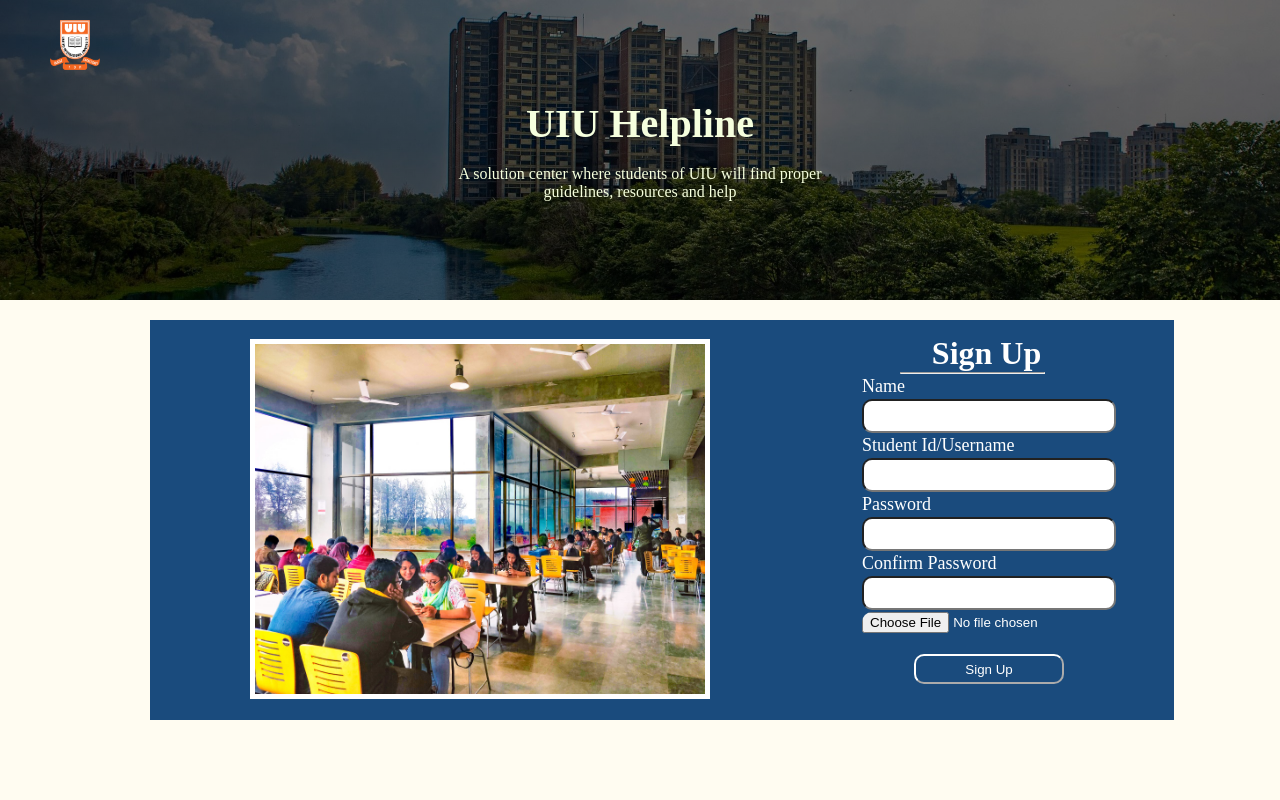
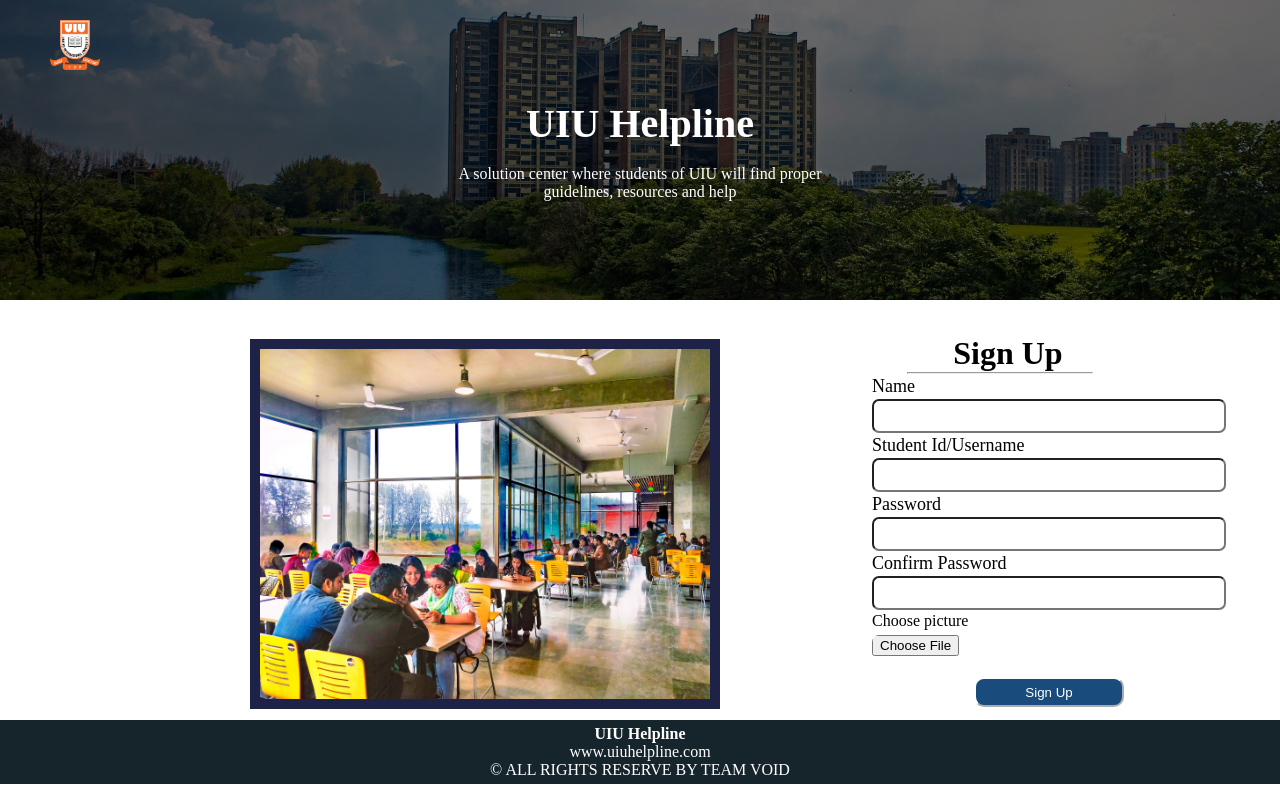
Before and after one commit to Duranta19/UIU-Helpline, a PHP site: page /signup.php in a window 1280 px wide. Run offline with PHP 8.4, Linux system fonts and the light colour scheme.

Commit message:
update some frontend

```diff
--- a/book.php
+++ b/book.php
@@ -16,7 +16,7 @@ if (isset($_GET['search_key'])) {
     $key = $_GET['search_key'];
     // echo $key;
 
-    $sql3 = "SELECT * FROM `book_details` WHERE b_title LIKE '%$key%' ORDER BY u_date DESC";
+    $sql3 = "SELECT * FROM `book_details` WHERE b_title LIKE '%$key%'";
     $result3  = mysqli_query($conn,$sql3);
 }
 ?>
--- a/login.css
+++ b/login.css
@@ -8,7 +8,7 @@
     background-size: cover;
     height: 300px;
     text-align: center;
-    color: rgb(246, 255, 222);
+    color: rgb(255, 255, 255);
 }
 .cover img{
     height: 50px;
@@ -20,6 +20,7 @@
 .cover h1{
     padding-top: 100px;
     font-size: 40px;
+    /* margin-left: 100px; */
 }
 
 .limg{
@@ -34,7 +35,7 @@
     width: 25%;
     margin-left: 850px;
     margin-top: -400px;
-    text-align: center;
+    /* text-align: center; */
 
 }
 
--- a/signup.php
+++ b/signup.php
@@ -70,8 +70,8 @@ if (isset($_POST['signup'])) {
       <img src="img/canteen.jpg" alt="" class="limg" />
     </div>
     <div class="right">
-      <h1 style="margin-left: 48%; color: white;margin-top: 15px">Sign Up</h1>
-      <hr />
+      <h1 style="margin-left: 40%;margin-top: 15px">Sign Up</h1>
+      <hr>
       <form action="signup.php" method="post" enctype="multipart/form-data">
         <table>
           <tr>
@@ -115,7 +115,7 @@ if (isset($_POST['signup'])) {
             </td>
           </tr>
           <tr>
-            <td>
+            <td> <label for="">Choose picture </label>
               <input type="file" id="img" name="profileImg" accept="image/*" class="imgin">
             </td>
           </tr>
@@ -132,3 +132,13 @@ if (isset($_POST['signup'])) {
 </body>
 
 </html>
+<footer style="
+            text-align: center;
+            padding: 5px;
+            background-color: #15252B;
+            color: white;
+        ">
+        <p style="text-align: center; color: white;"><b>UIU Helpline</b></p>
+        <p style="text-align: center; color: white;">www.uiuhelpline.com</p>
+        <p style="text-align: center; color: white;">© ALL RIGHTS RESERVE BY TEAM VOID</p>
+    </footer>
--- a/signup2.css
+++ b/signup2.css
@@ -3,7 +3,7 @@
     padding: 0;
 }
 body{
-    background-color: rgba(255, 250, 228, 0.5);
+    background-color: rgba(255, 255, 255, 0.5);
 }
 .cover{
     background-image:linear-gradient(rgba(0,0,0,.5),rgba(0,0,0,.5)),url(img/cover.jpg);
@@ -11,7 +11,7 @@ body{
     background-size: cover;
     height: 300px;
     text-align: center;
-    color: rgb(246, 255, 222);
+    color: rgb(255, 255, 255);
 }
 .cover img{
     height: 50px;
@@ -30,14 +30,14 @@ body{
     margin-top: 20px;
     width: 80%;
     height: 400px;
-    background-color: rgb(26, 75, 125);
+    background-color: rgb(255, 255, 255);
     display: flex;
 }
 
 .limg{
    height:350px;
    width: 450px;
-   border:  5px solid #ffffff;
+   border:  10px solid #1f2247;
    margin-top: 19px;
    margin-left: 100px;
 
@@ -52,17 +52,19 @@ table{
 }
 
 span{
-    color: rgb(255, 255, 255);
+    color: rgb(0, 0, 0);
     font-size: large;
 }
 input{
     height: 30px;
-    width: 250px;
-    border-radius: 10px;
+    width: 350px;
+    border-radius: 7px;
 }
 
 .imgin{
     color: white;
+    margin-top: 5px;
+
 }
 
 button{
@@ -77,5 +79,5 @@ button{
 
 hr{
     width: 40%;
-    margin-left: 39%;
+    margin-left: 30%;
 }
```
Also changed, not shown: login.php (+15 -2 lines).
